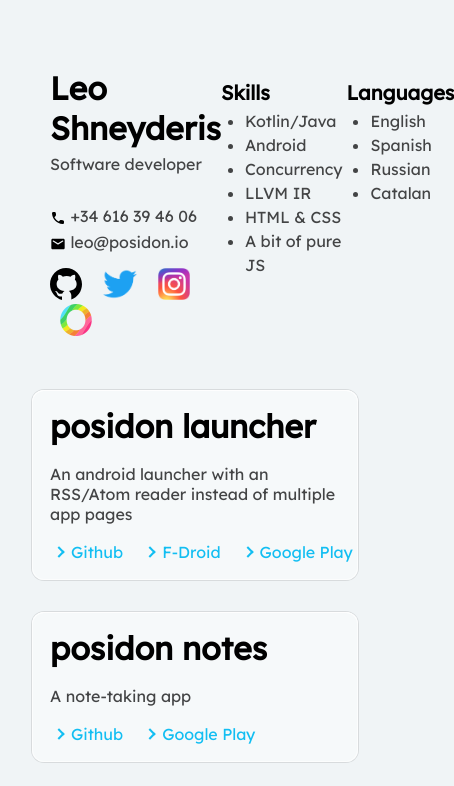
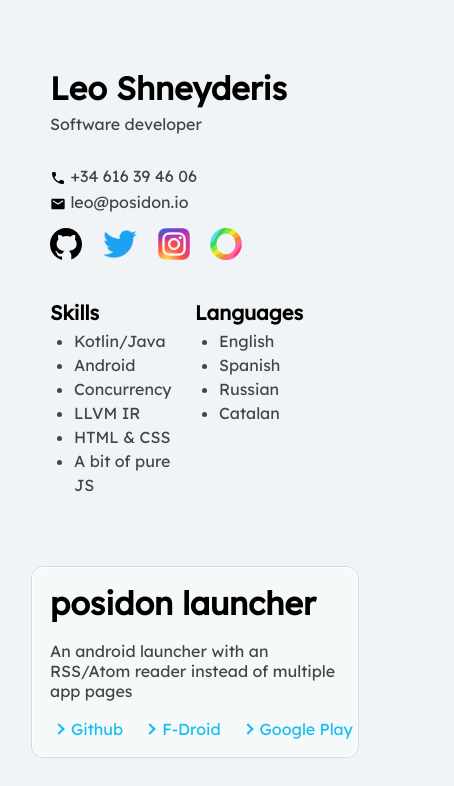
Before and after one commit to leoxshn/leoxshn.github.io, a plain HTML site: page index.html in a window 390 px wide. Shown: the top 786 px of the page, 454 px wide, since content can reach past the window. Drawn offline with Linux system fonts and the light colour scheme.

Commit message:
optimized for small devices

```diff
--- a/style.css
+++ b/style.css
@@ -89,6 +89,7 @@
 
 #me {
   display: flex;
+  flex-flow: row wrap;
   padding: var(--card-padding);
   margin-bottom: var(--card-margin);
   margin-top: var(--card-margin);
@@ -192,3 +193,14 @@
     filter: none;
   }
 }
+
+@media only screen and (max-width: 720px) {
+  #me #column1 {
+    flex: 100%;
+  }
+
+  #skillColumn, #langColumn {
+    margin-top: 36px;
+    flex: 50%;
+  }
+}
```
